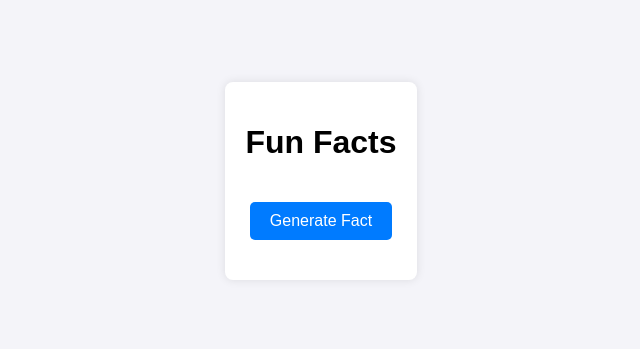
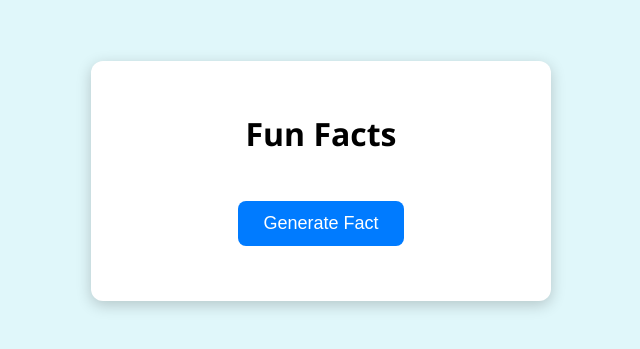
Before and after one commit to 23f2004165/Scientists-Facts, a plain HTML site: page index.html in a window 1280 px wide. Shown: the part 219-568 px from the top of the page, without its empty margins (319-959 px from the left). Drawn offline with Linux system fonts and the light colour scheme.

Commit message:
Update index.html

```diff
--- a/index.html
+++ b/index.html
@@ -6,41 +6,53 @@
     <title>Fun Facts</title>
     <style>
         body {
-            font-family: Arial, sans-serif;
-            background-color: #f4f4f9;
+    font-family: 'Segoe UI', Tahoma, Geneva, Verdana, sans-serif;
+    background-color: #e0f7fa;
     display: flex;
     justify-content: center;
     align-items: center;
     height: 100vh;
     margin: 0;
+    transition: background-color 0.3s ease;
 }
 
 .container {
     text-align: center;
-            background-color: #fff;
-            padding: 20px;
-            border-radius: 8px;
-            box-shadow: 0 0 10px rgba(0, 0, 0, 0.1);
+    background-color: #ffffff;
+    padding: 30px;
+    border-radius: 12px;
+    box-shadow: 0 4px 15px rgba(0, 0, 0, 0.2);
+    max-width: 400px;
+    width: 90%;
+    transition: transform 0.3s ease;
+}
+
+.container:hover {
+    transform: translateY(-5px);
 }
 
 button {
-            padding: 10px 20px;
-            font-size: 16px;
-            margin-top: 20px;
+    padding: 12px 25px;
+    font-size: 18px;
+    margin-top: 25px;
     cursor: pointer;
     border: none;
-            border-radius: 5px;
+    border-radius: 8px;
     background-color: #007bff;
     color: white;
+    transition: background-color 0.3s ease, transform 0.3s ease;
 }
 
 button:hover {
     background-color: #0056b3;
+    transform: scale(1.05);
 }
 
 p {
-            font-size: 18px;
-            margin-top: 20px;
+    font-size: 20px;
+    margin-top: 25px;
+    color: #333;
+    line-height: 1.6;
 }
     </style>
 </head>
```
Lines whose indentation alone changed are shown as unchanged.
